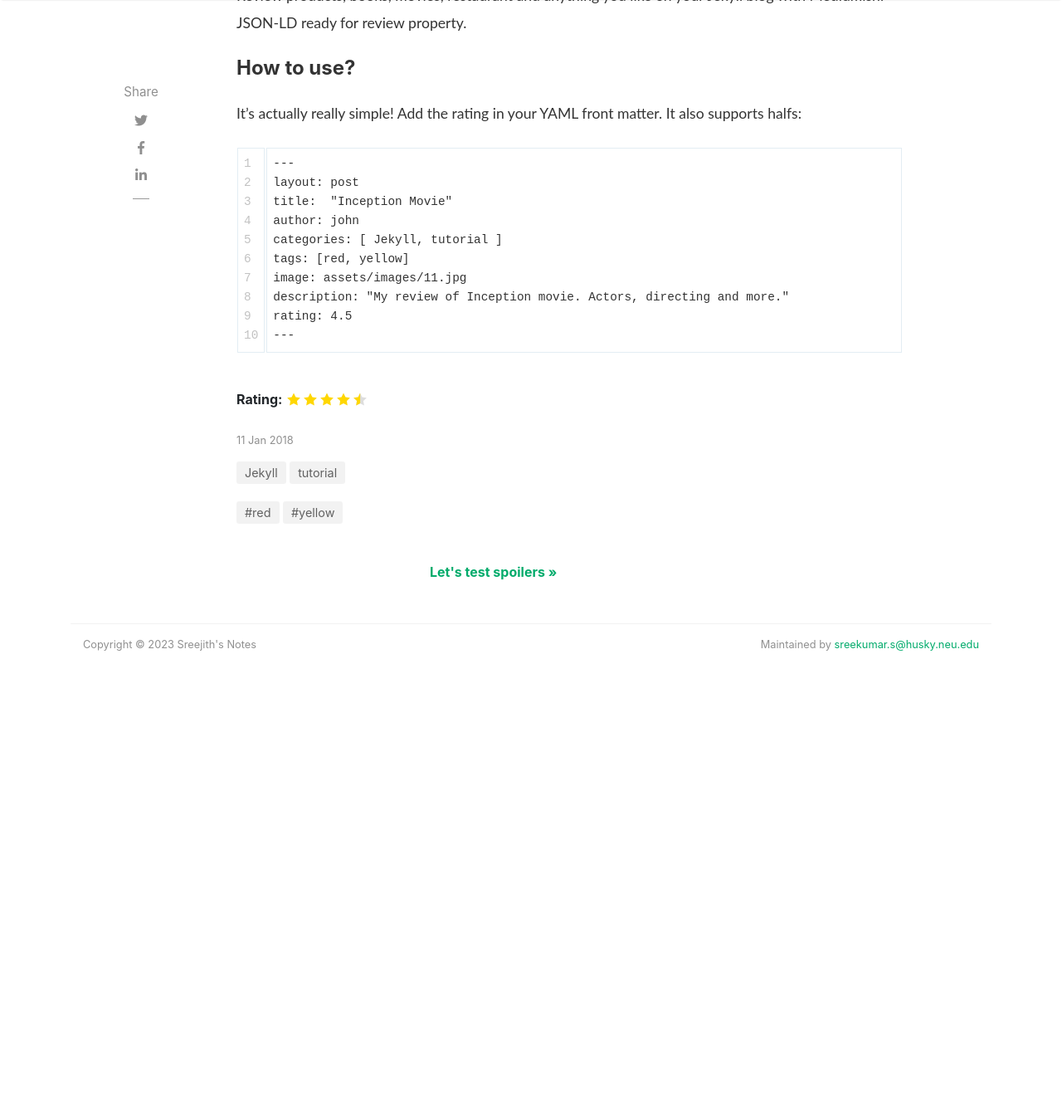
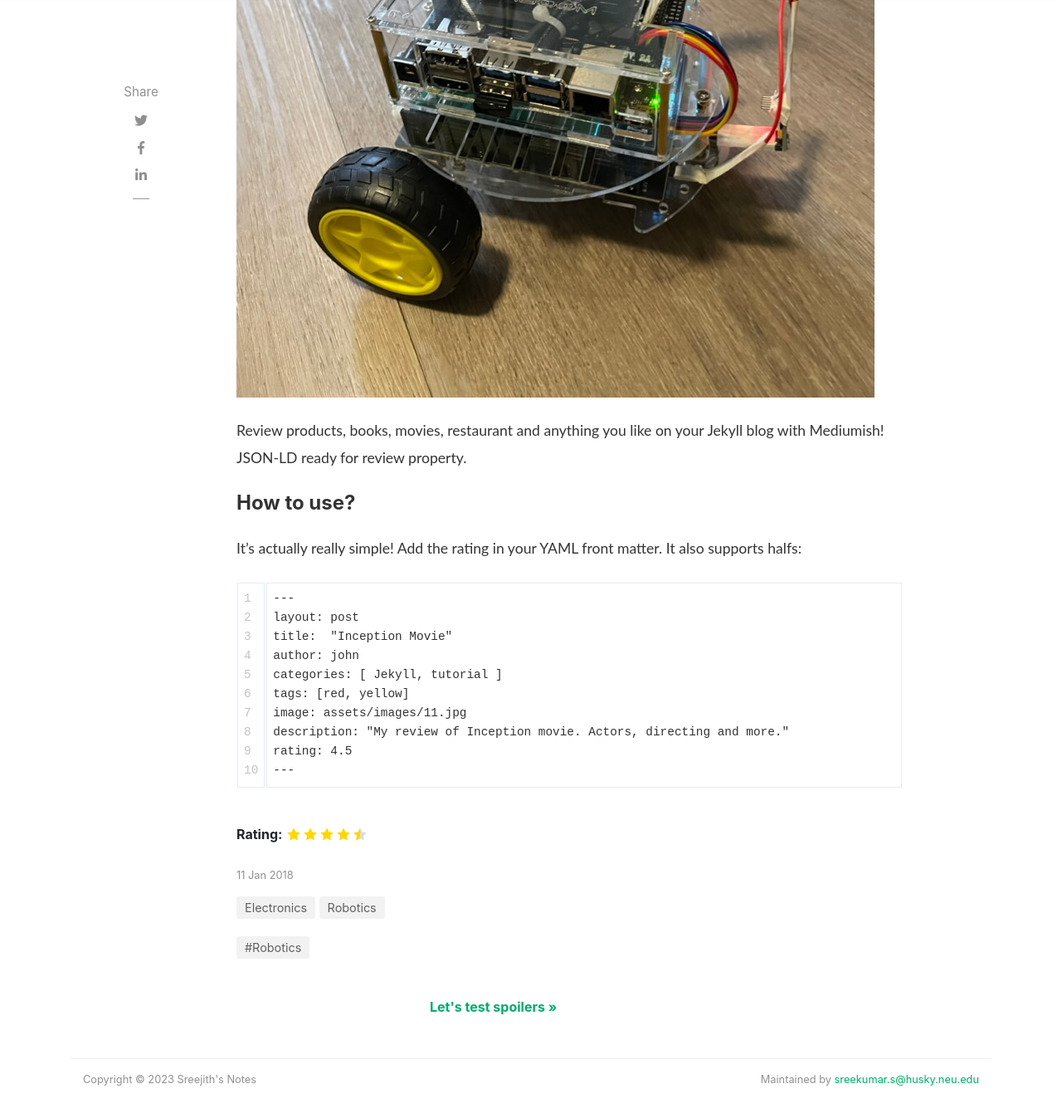
Before and after one commit to darthMaulJr/darthmauljr.github.io, a Jekyll site: the page built from _posts/2018-01-11-customer-service.md, in a window 1280 px wide and 1400 px high, scrolled down 885 px. Shown: the top 1347 px of the window at 83% size. Built offline with Jekyll 4.4.1, drawn with Linux system fonts in a browser that asks for light colours; nearby versions of some CDN libraries; comment, search, counter and statistics services are not loaded; before the commit the page ends 1761 px from its top, so only the background shows below that.

Commit message:
update image

```diff
--- a/_posts/2018-01-11-customer-service.md
+++ b/_posts/2018-01-11-customer-service.md
@@ -2,9 +2,9 @@
 layout: post
 title:  "Building Elementary Blocks of Robot Motion; Powered by Jetson Nano "
 author: John
-categories: [ Jekyll, tutorial ]
-tags: [red, yellow]
-image: assets/images/11.jpg
+categories: [ Electronics, Robotics ]
+tags: [Robotics]
+image: assets/images/bot.jpeg
 description: "My review of Inception movie. Acting, plot and something else in this short description."
 featured: true
 hidden: true
```
Also changed, not shown: assets/images/bot.jpeg (added).
